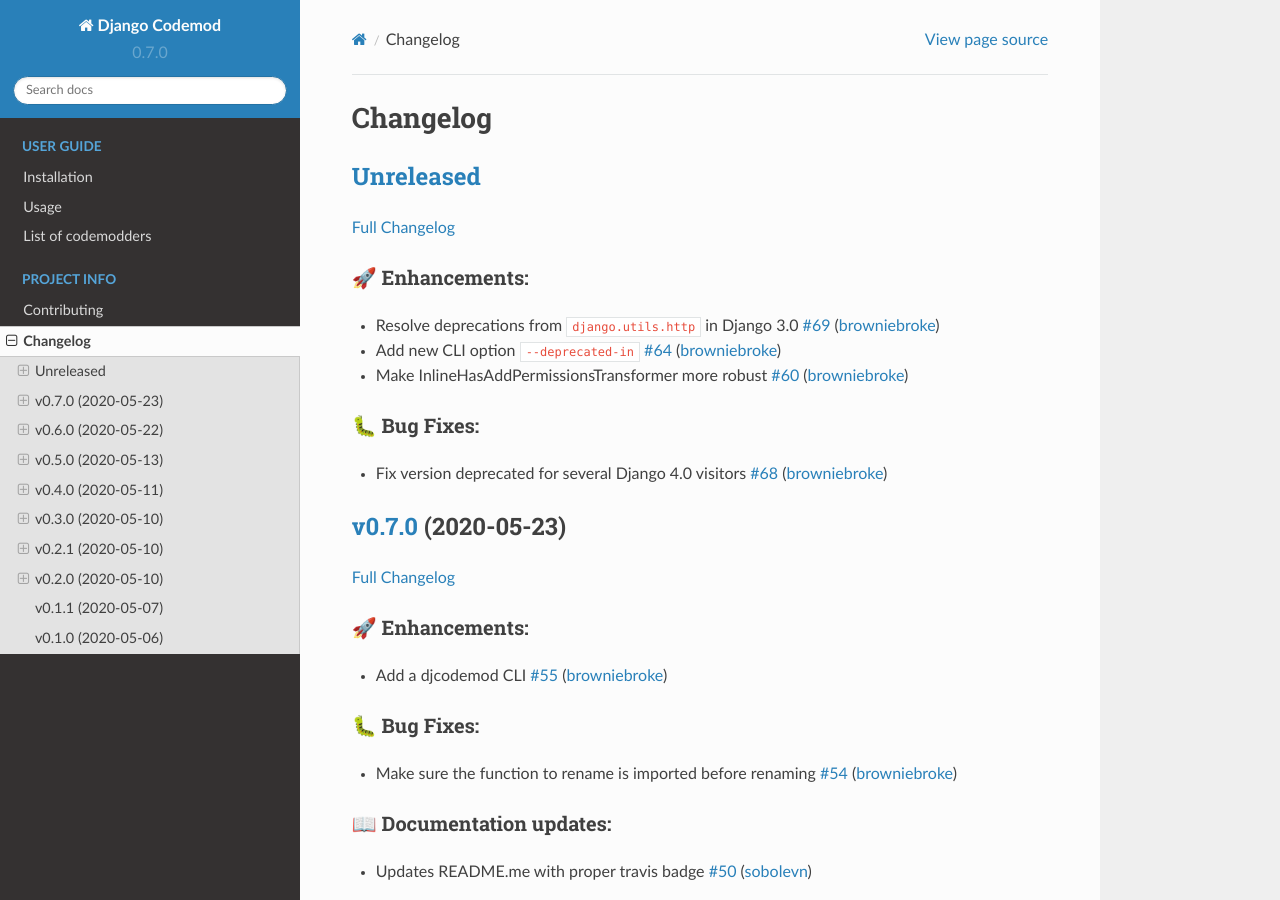
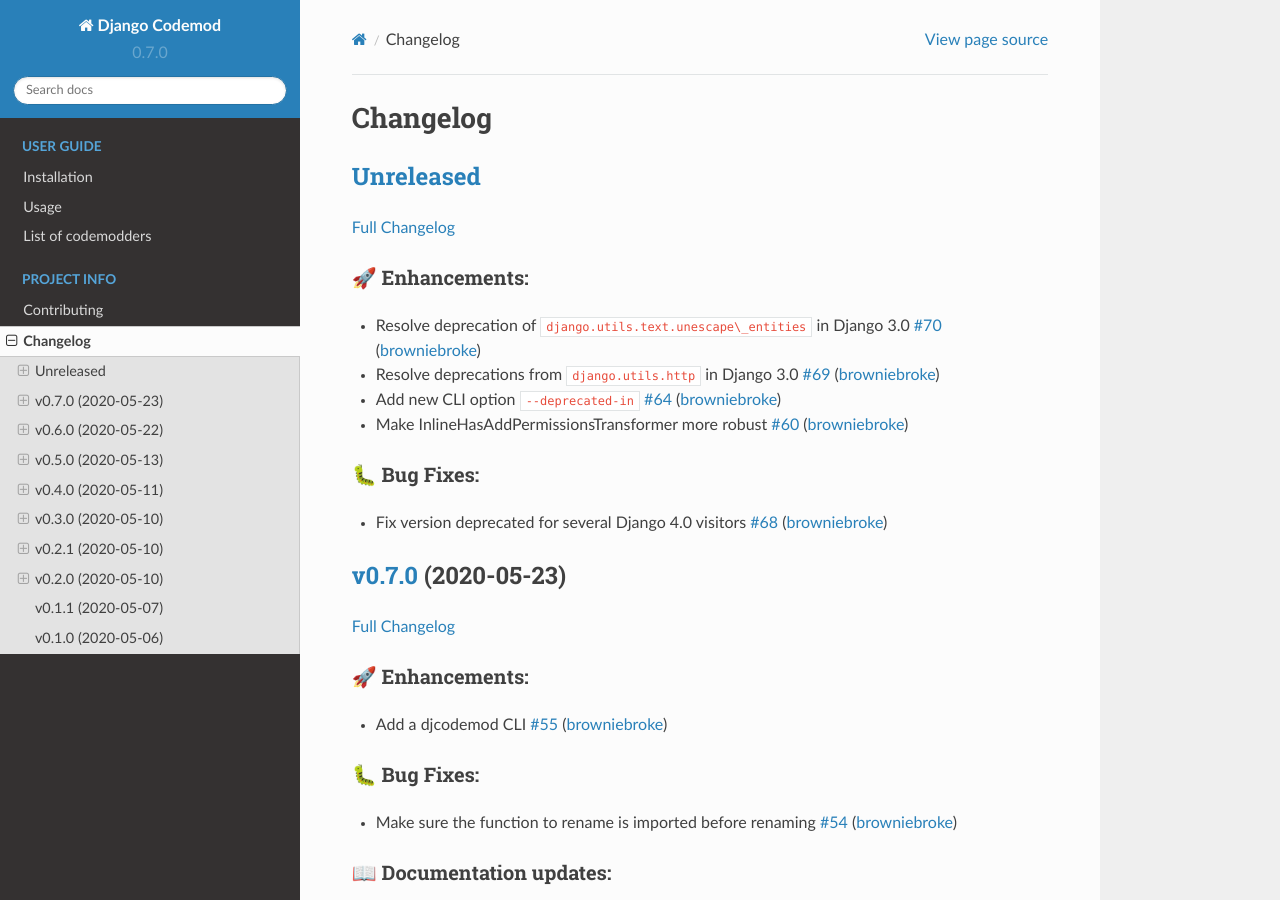
Before and after one commit to browniebroke/django-codemod, a Sphinx documentation site: the page built from docs/changelog.md, in a window 1280 px wide and 900 px high. Built offline with Sphinx 7.4.7 and the Read the Docs theme 2.0.0, drawn with Linux system fonts in a browser that asks for light colours.

Commit message:
Update Changelog

```diff
--- a/docs/changelog.md
+++ b/docs/changelog.md
@@ -6,6 +6,7 @@
 
 ### 🚀 Enhancements:
 
+- Resolve deprecation of `django.utils.text.unescape\_entities` in Django 3.0 [\#70](https://github.com/browniebroke/django-codemod/pull/70) ([browniebroke](https://github.com/browniebroke))
 - Resolve deprecations from `django.utils.http` in Django 3.0 [\#69](https://github.com/browniebroke/django-codemod/pull/69) ([browniebroke](https://github.com/browniebroke))
 - Add new CLI option `--deprecated-in` [\#64](https://github.com/browniebroke/django-codemod/pull/64) ([browniebroke](https://github.com/browniebroke))
 - Make InlineHasAddPermissionsTransformer more robust [\#60](https://github.com/browniebroke/django-codemod/pull/60) ([browniebroke](https://github.com/browniebroke))
```
Also changed, not shown: CHANGELOG.md (+1 -0 lines).
